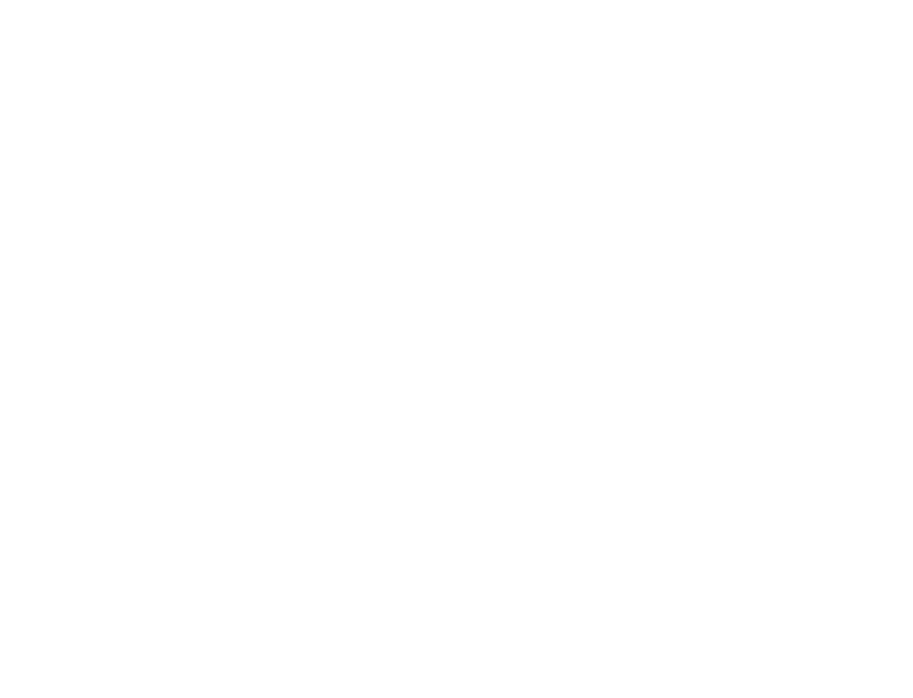
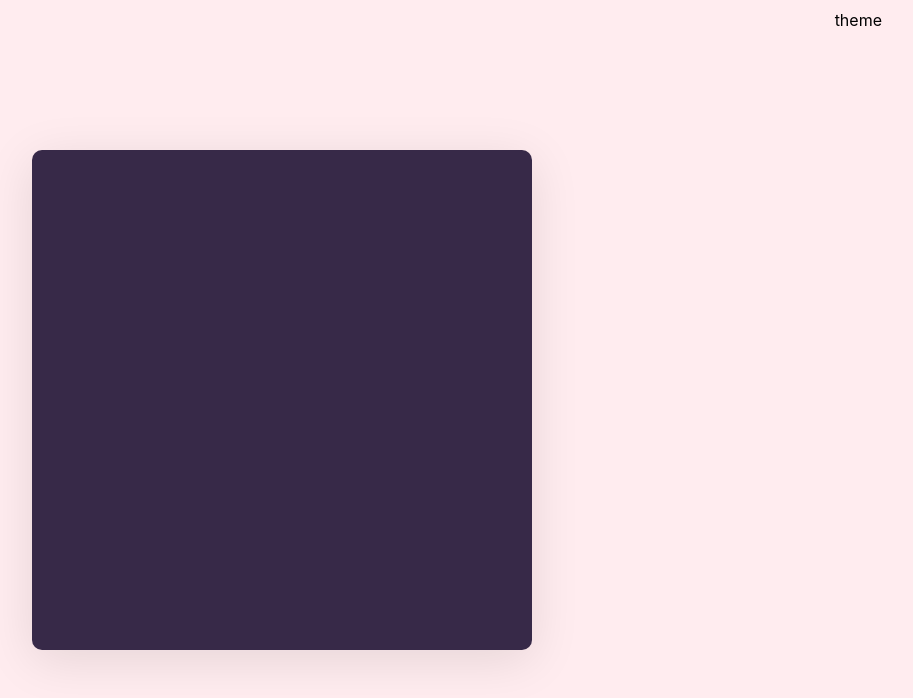
Before and after one commit to CelsoDeCarvalho/react-hooks, a React (Create React App) app: page / in a window 1280 px wide. Shown: the top 698 px of the page, without its empty margins (358-1271 px from the left). Built offline with nearby package versions, Linux system fonts and the light colour scheme.

Commit message:
created components

```diff
--- a/src/App.js
+++ b/src/App.js
@@ -1,11 +1,14 @@
-import './assets/styles/App.css';
+import './assets/styles/app.css';
+import { MainCard } from './components/MainCard';
+import { ThemeWidget } from './components/ThemeWidget';
 
 function App() {
   return (
-    <div className="App">
-
-    </div>
+    <main className="app-container">
+      <ThemeWidget/>
+      <MainCard />
+    </main>
   );
 }
 
-export default App;
+export { App };
--- a/src/assets/styles/App.css
+++ b/src/assets/styles/App.css
@@ -1,38 +1,22 @@
-.App {
-  text-align: center;
+.app-container{
+  height: 100%;
+  width: 100%;
+  display: flex;
+  justify-content: center;
+  align-items: center;
+  background-color: #FFECEF;
 }
 
-.App-logo {
-  height: 40vmin;
-  pointer-events: none;
+.main-card__container{
+  width: 500px;
+  height: 500px;
+  background-color: #372948;
+  border-radius: 10px;
+  box-shadow: rgba(0, 0, 0, 0.1) 0px 10px 50px;
 }
 
-@media (prefers-reduced-motion: no-preference) {
-  .App-logo {
-    animation: App-logo-spin infinite 20s linear;
-  }
+.widget-btn{
+  position: absolute;
+  top: 10px;
+  right: 40px;
 }
-
-.App-header {
-  background-color: #282c34;
-  min-height: 100vh;
-  display: flex;
-  flex-direction: column;
-  align-items: center;
-  justify-content: center;
-  font-size: calc(10px + 2vmin);
-  color: white;
-}
-
-.App-link {
-  color: #61dafb;
-}
-
-@keyframes App-logo-spin {
-  from {
-    transform: rotate(0deg);
-  }
-  to {
-    transform: rotate(360deg);
-  }
-}
--- a/src/assets/styles/index.css
+++ b/src/assets/styles/index.css
@@ -7,6 +7,11 @@
   -moz-osx-font-smoothing: grayscale;
 }
 
+#root{
+  height: 100vh;
+  width: 100vw;
+}
+
 code {
   font-family: source-code-pro, Menlo, Monaco, Consolas, 'Courier New',
     monospace;
--- /dev/null
+++ b/src/components/MainCard.js
@@ -0,0 +1,8 @@
+const MainCard = () => {
+  return (
+    <section className="main-card__container">
+    </section>
+  )
+}
+
+export  {MainCard}
--- /dev/null
+++ b/src/components/ThemeWidget.js
@@ -0,0 +1,11 @@
+import React from 'react'
+
+const ThemeWidget = () => {
+  return (
+    <section className='widget-btn'>
+        <span>theme</span>
+    </section>
+  )
+}
+
+export  {ThemeWidget}
--- a/src/index.js
+++ b/src/index.js
@@ -1,7 +1,7 @@
 import React from 'react';
 import ReactDOM from 'react-dom/client';
+import { App } from './App';
 import './assets/styles/index.css';
-import App from './App';
 
 const root = ReactDOM.createRoot(document.getElementById('root'));
 root.render(
```
Also changed, not shown: src/assets/styles/colors.css (added).
